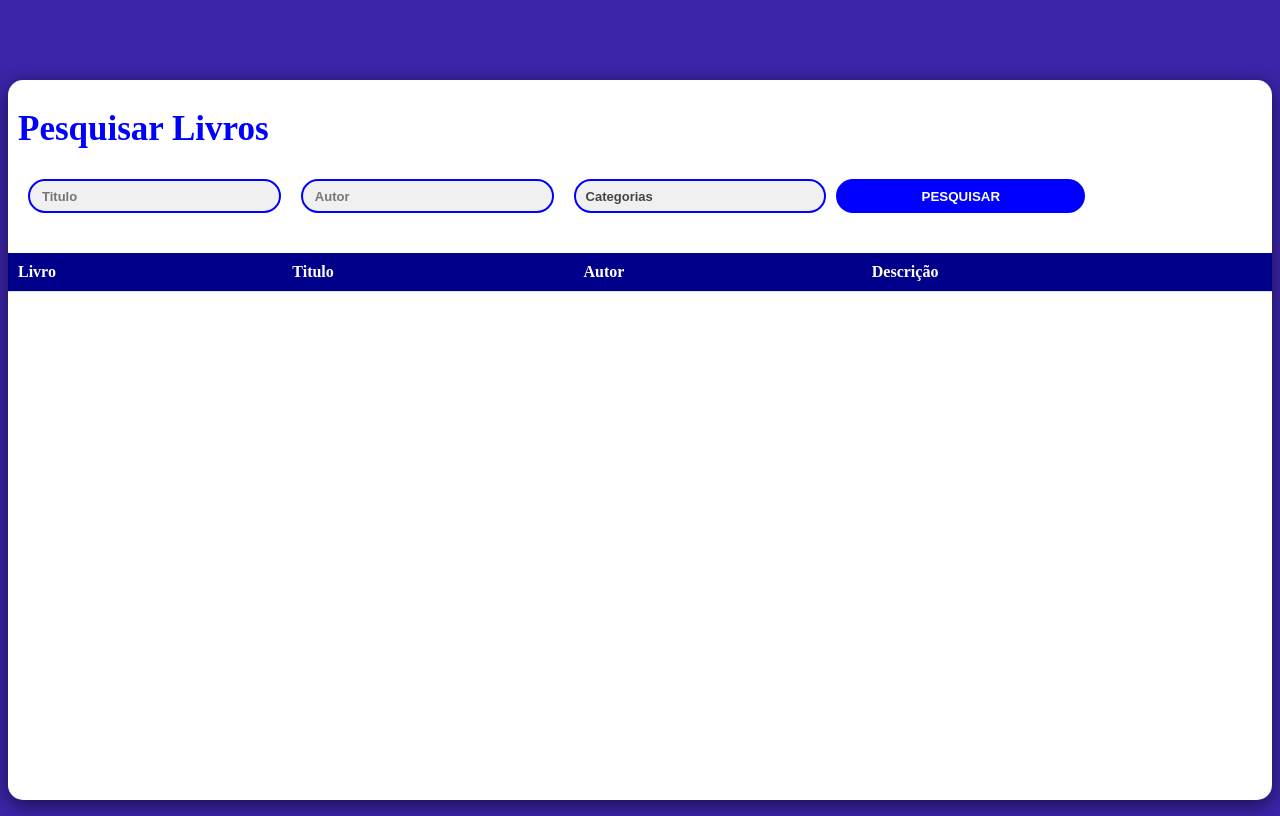
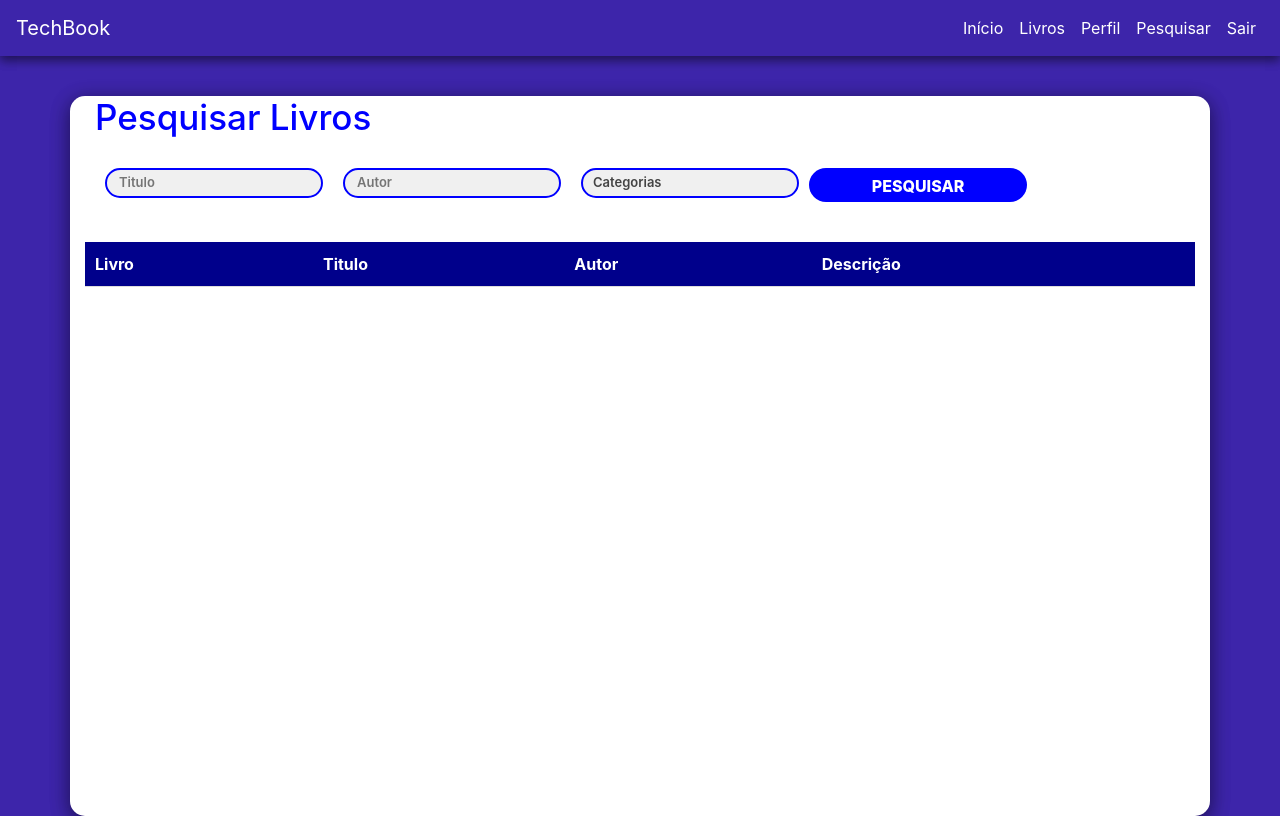
Before and after one commit to G-a-b-s/TechBook, a website: page Project/public/app_pesquisaLivro/index.html in a window 1280 px wide. Drawn offline with nearby package versions, Linux system fonts and the light colour scheme; no server answers.

Commit message:
Ajuste nav bar

```diff
--- a/Project/public/app_pesquisaLivro/css/style.css
+++ b/Project/public/app_pesquisaLivro/css/style.css
@@ -1,15 +1,15 @@
 
 body{
-    display: flex;
+    display: absolute;
     min-height: 100vh;
     background: #3d25aa;
 }
 
 .container{
     position: relative;
-    width: 99vw;
+    width: 100vw;
     height: 90vh;
-    top:9vh;
+    top:5vh;
     background: #fff;
     border-radius: 15px;
     box-shadow: 0 4px 20px 0 rgba(0, 0, 0, 0.3), 0 6px 20px 0 rgba(0, 0, 0, 0.3);
@@ -118,3 +118,16 @@
 td img {
     width: 50px;
 }
+
+.navbar-custom {
+    background-color: #3d25aa;
+    box-shadow: 0 4px 10px 0 rgba(0, 0, 0, 0.3), 0 4px 10px 0 rgba(0, 0, 0, 0.3);
+
+}
+.navbar-custom .navbar-brand,
+.navbar-custom .nav-link {
+    color: white;
+}
+.navbar-custom .nav-link:hover {
+    color: #d1ecf1;
+}
--- a/Project/public/app_pesquisaLivro/index.html
+++ b/Project/public/app_pesquisaLivro/index.html
@@ -5,11 +5,28 @@
     <meta name="viewport" content="width=device-width, initial-scale=1.0">
     <link rel="stylesheet" href="path/to/font-awesome/css/font-awesome.min.css">
     <script src="https://kit.fontawesome.com/bda8ed8b75.js" crossorigin="anonymous"></script>
+    <link href="https://maxcdn.bootstrapcdn.com/bootstrap/4.5.2/css/bootstrap.min.css" rel="stylesheet">
     <link rel="stylesheet" href="./css/style.css">
     <title>Tela de Cadastro de Livros</title>
 </head>
-
 <body onload="init()">
+    <header>
+        <nav class="navbar navbar-expand-lg navbar-custom">
+            <a class="navbar-brand" href="#">TechBook</a>
+            <button class="navbar-toggler" type="button" data-toggle="collapse" data-target="#navbarNav" aria-controls="navbarNav" aria-expanded="false" aria-label="Toggle navigation">
+                <span class="navbar-toggler-icon"></span>
+            </button>
+            <div class="collapse navbar-collapse" id="navbarNav">
+                <ul class="navbar-nav ml-auto">
+                    <li class="nav-item"><a class="nav-link" href="#" id="inicio-button">Início</a></li>
+                    <li class="nav-item"><a class="nav-link" href="#books">Livros</a></li>
+                    <li class="nav-item"><a class="nav-link" href="#perfil">Perfil</a></li>
+                    <li class="nav-item"><a class="nav-link" href="../app_pesquisaLivro/index.html">Pesquisar</a></li>
+                    <li class="nav-item"><a class="nav-link" href="#exit">Sair</a></li>
+                </ul>
+            </div>
+        </nav>
+    </header>
     <div class="container">
         <h2 class="title">Pesquisar Livros</h2>
         <form action="" id="form-livros" class="">
```
Also changed, not shown: Project/public/app_dashboard/index.html (+1 -1 lines), Project/public/app_dashboard/script/sdasd.js (+14 -3 lines).
